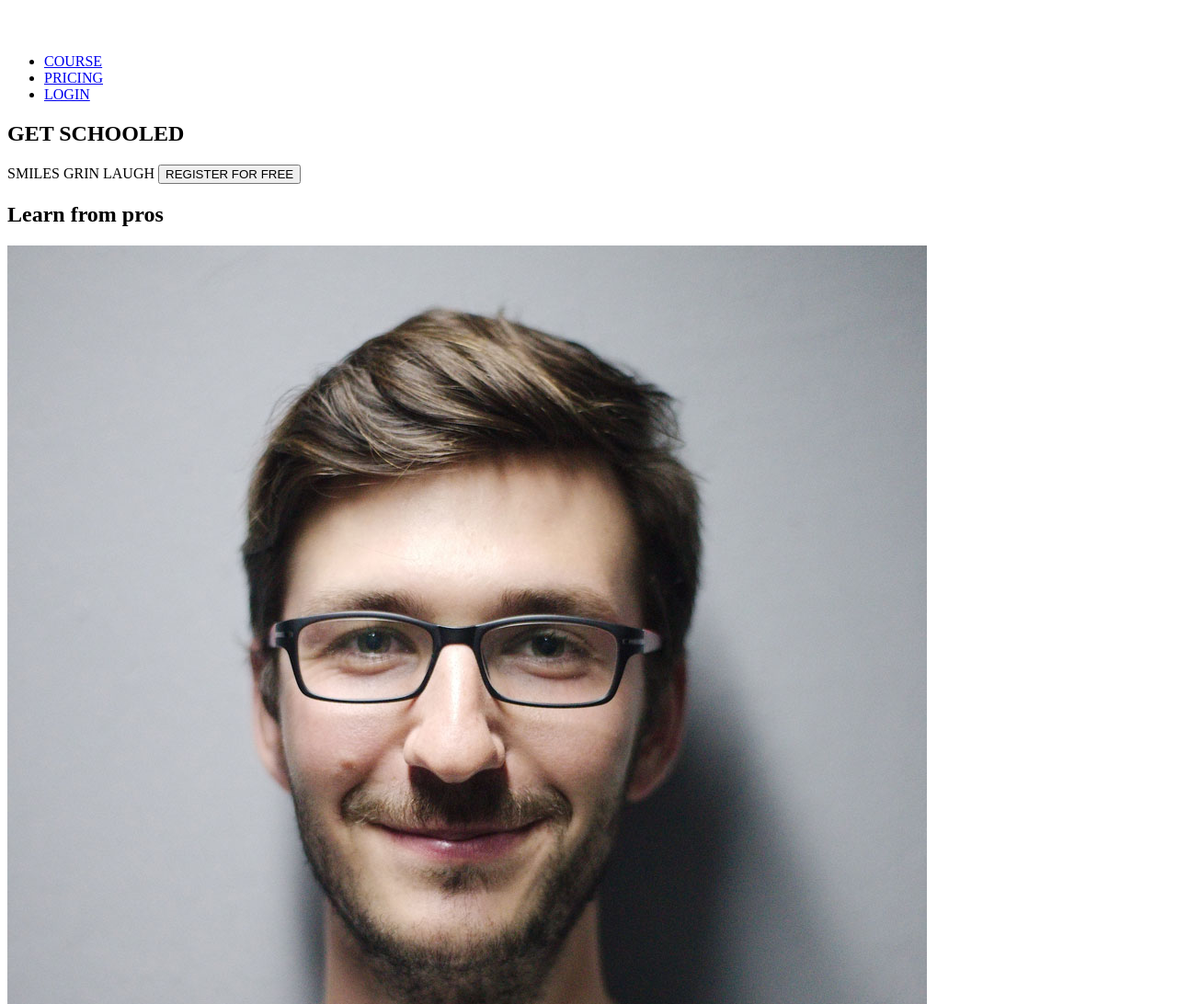
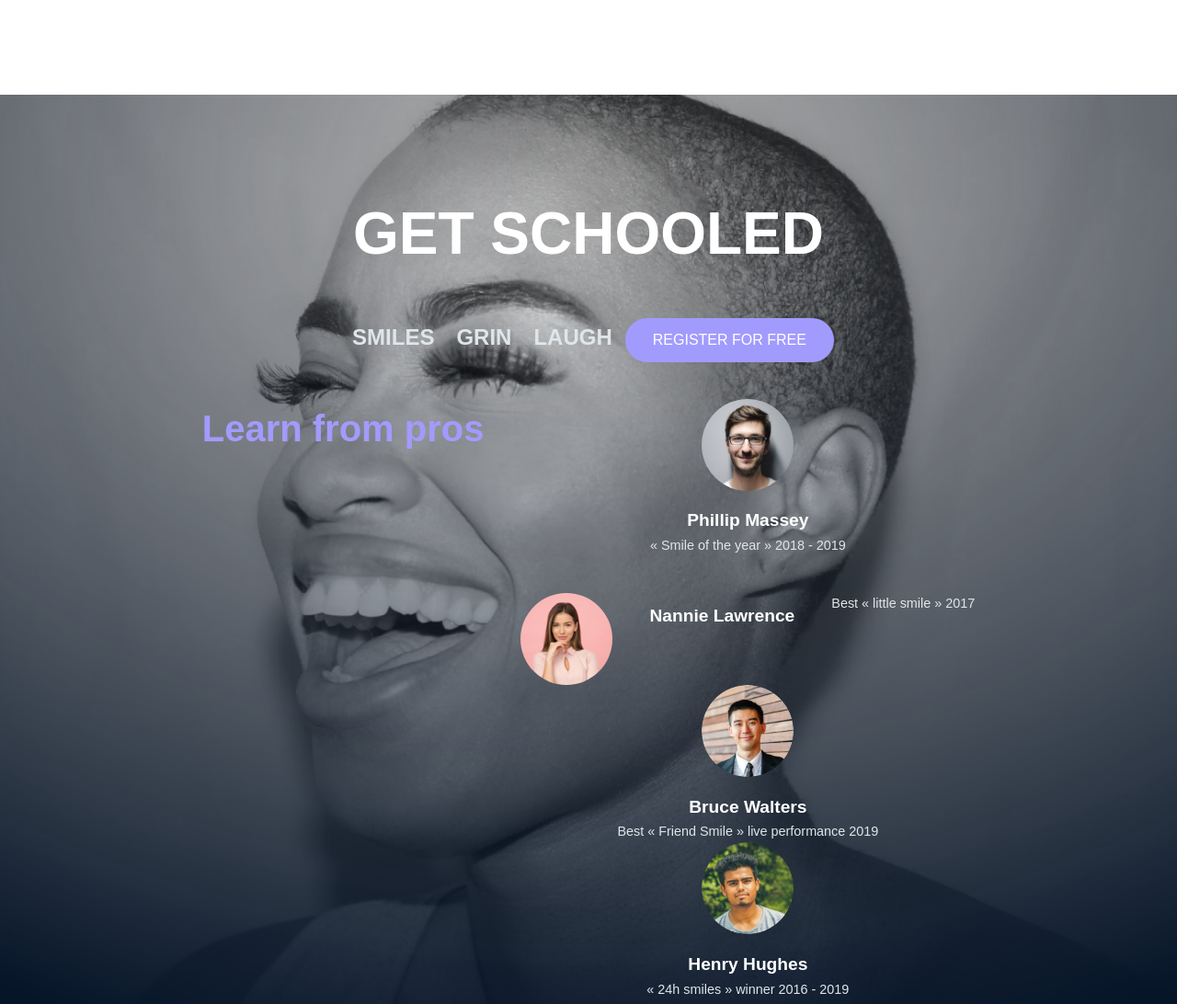
Before and after one commit to Brian-Samson01/alx_html_css, a plain HTML site: page css_advanced/index.html in a window 1280 px wide. Shown: the top 1092 px of the page at 92% size. Drawn offline with Linux system fonts and the light colour scheme.

Commit message:
adding the index.html and the readme.md files

```diff
--- a/css_advanced/index.html
+++ b/css_advanced/index.html
@@ -8,7 +8,7 @@
     <title>School Homepage</title>
 </head>
 <body>
-    <header>
+    <header class="background">
         <nav>
             <img src="assets/logo.png" alt="logo">
             <ul>
@@ -20,7 +20,7 @@
     </header>
 
     <main>
-        <section>
+        <section class="background">
             <div>
                 <h1>GET SCHOOLED</h1>
                 <p>
--- a/css_advanced/styles.css
+++ b/css_advanced/styles.css
@@ -0,0 +1,133 @@
+/* Reset some default browser styles */
+* {
+    margin: 0;
+    padding: 0;
+    box-sizing: border-box;
+    font-family: 'Arial', sans-serif;
+}
+
+body {
+    background-color: #fff;
+    color: #333;
+    line-height: 1.6;
+}
+
+/* Combined background for header and first section */
+.header-section-wrapper {
+    background: url('assets/Object.png') no-repeat center center/cover;
+    position: relative;
+    z-index: 2;
+}
+
+header {
+    padding: 20px 50px;
+    display: flex;
+    justify-content: space-between;
+    align-items: center;
+}
+
+nav ul {
+    list-style: none;
+    display: flex;
+    gap: 30px;
+}
+
+nav a {
+    text-decoration: none;
+    color: white;
+    font-weight: bold;
+    transition: color 0.3s ease;
+}
+
+nav a:hover {
+    color: #a29bfe;
+}
+
+main section:first-of-type {
+    text-align: center;
+    padding: 100px 20px;
+    color: white;
+    position: relative;
+}
+
+main section {
+    background: url('assets/Object.png') no-repeat center center/cover;
+    padding: 50px 20px;
+    color: white;
+}
+
+main h1 {
+    font-size: 4rem;
+    font-weight: bold;
+    margin-bottom: 20px;
+    text-transform: uppercase;
+}
+
+main p span {
+    margin: 0 10px;
+    font-size: 1.5rem;
+    font-weight: bold;
+}
+
+button {
+    background-color: #a29bfe;
+    color: white;
+    border: none;
+    padding: 15px 30px;
+    font-size: 1rem;
+    border-radius: 30px;
+    cursor: pointer;
+    transition: background 0.3s ease;
+    margin-top: 20px;
+}
+
+button:hover {
+    background-color: #6c5ce7;
+}
+
+/* Learn from the pros section */
+section div:nth-of-type(2) {
+    display: flex;
+    justify-content: center;
+    gap: 40px;
+    margin-top: 40px;
+}
+
+section div img {
+    border-radius: 50%;
+    width: 100px;
+    height: 100px;
+    object-fit: cover;
+}
+
+h2 {
+    font-size: 2.5rem;
+    margin-bottom: 20px;
+    color: #a29bfe;
+}
+
+h3 {
+    margin-top: 10px;
+    font-size: 1.2rem;
+}
+
+p {
+    font-size: 0.9rem;
+    color: #dfe6e9;
+}
+
+@media (max-width: 768px) {
+    header {
+        flex-direction: column;
+        padding: 20px;
+    }
+
+    nav ul {
+        flex-direction: column;
+        gap: 15px;
+    }
+
+    main h1 {
+        font-size: 2.5rem;
+    }
+}
```
Also changed, not shown: css_advanced/reset.css (added), 1 other file.
